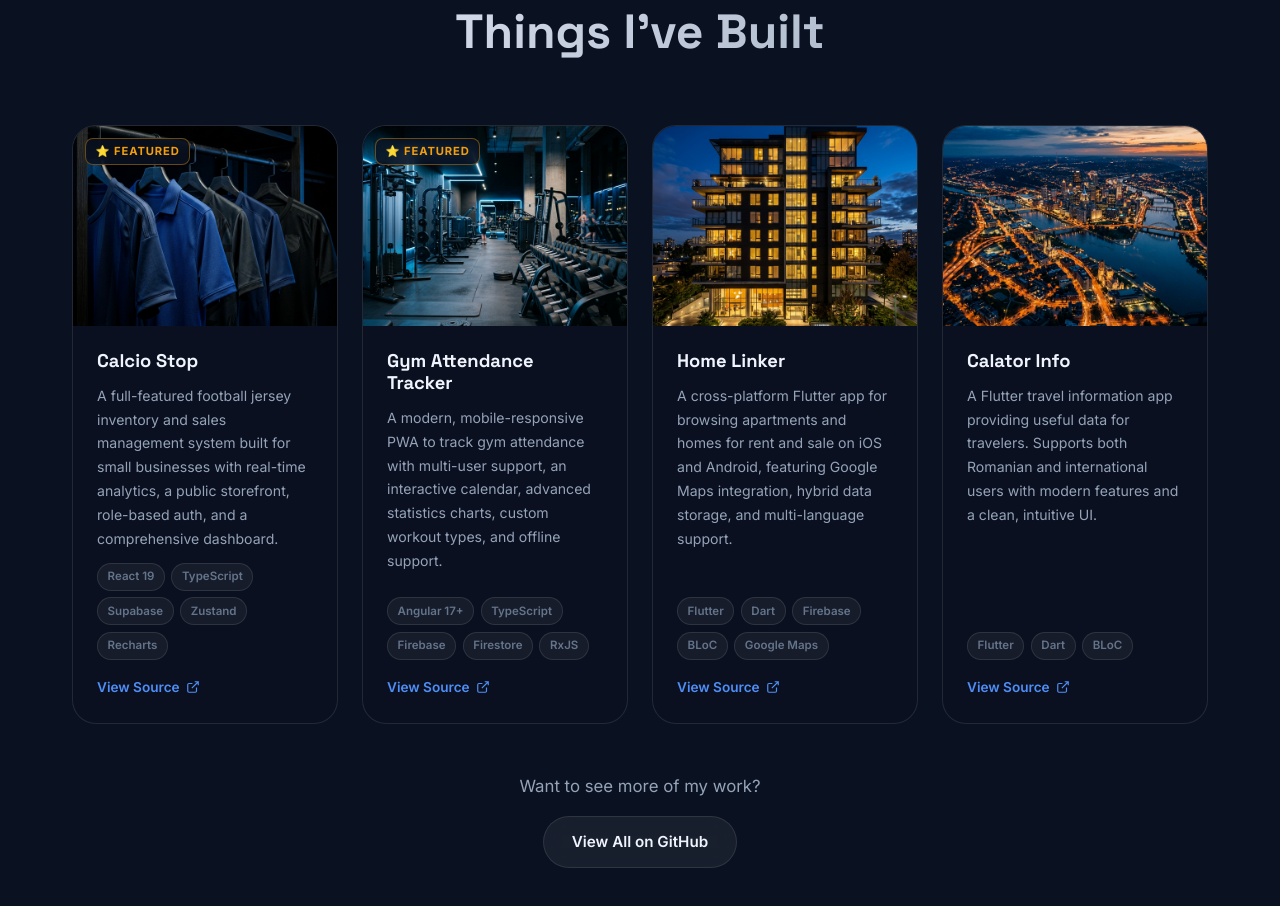
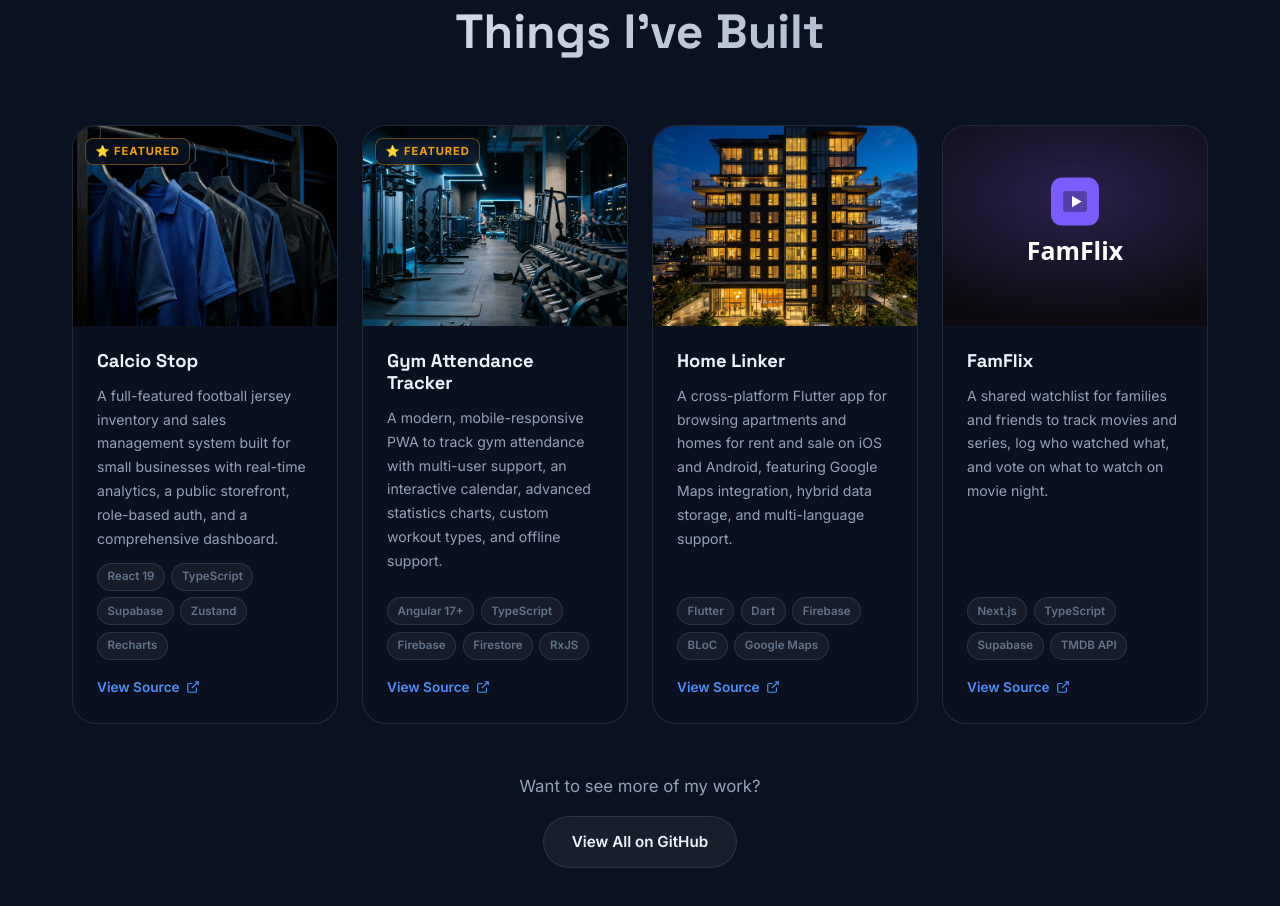
Before and after one commit to covaciuandrei/covaciu-andrei-portofolio, a website built with Vite: page index.html in a window 1280 px wide. Shown: the part 4499-5405 px from the top of the page. Built offline with nearby package versions, Linux system fonts and the light colour scheme.

Commit message:
Replace Calator Info with FamFlix
Co-authored-by: Copilot <223556219+Copilot@users.noreply.github.com>

```diff
--- a/index.html
+++ b/index.html
@@ -606,22 +606,22 @@
                     </div>
                 </div>
 
-                <!-- Calator Info -->
-                <div class="project-card reveal-up" style="--delay:0.25s" id="proj-calator">
+                <!-- FamFlix -->
+                <div class="project-card reveal-up" style="--delay:0.25s" id="proj-famflix">
                     <div class="project-img-wrap">
-                        <img src="assets/proj-calator.jpg" alt="Calator Info" class="project-img" />
+                        <img src="assets/proj-famflix.svg" alt="FamFlix app logo" class="project-img" />
                     </div>
                     <div class="project-body">
-                        <h3 class="project-title">Calator Info</h3>
-                        <p class="project-desc">A Flutter travel information app providing useful data for travelers.
-                            Supports both Romanian and international users with modern features and a clean, intuitive
-                            UI.</p>
+                        <h3 class="project-title">FamFlix</h3>
+                        <p class="project-desc">A shared watchlist for families and friends to track movies and series,
+                            log who watched what, and vote on what to watch on movie night.</p>
                         <div class="project-tech">
-                            <span>Flutter</span>
-                            <span>Dart</span>
-                            <span>BLoC</span>
+                            <span>Next.js</span>
+                            <span>TypeScript</span>
+                            <span>Supabase</span>
+                            <span>TMDB API</span>
                         </div>
-                        <a href="https://github.com/covaciuandrei/calator-info" target="_blank" rel="noopener"
+                        <a href="https://github.com/covaciuandrei/famflix" target="_blank" rel="noopener"
                             class="proj-source-link">
                             View Source
                             <svg viewBox="0 0 24 24" fill="none" stroke="currentColor" stroke-width="2" width="14"
```
Also changed, not shown: assets/proj-calator.jpg (deleted), assets/proj-famflix.svg (added).
